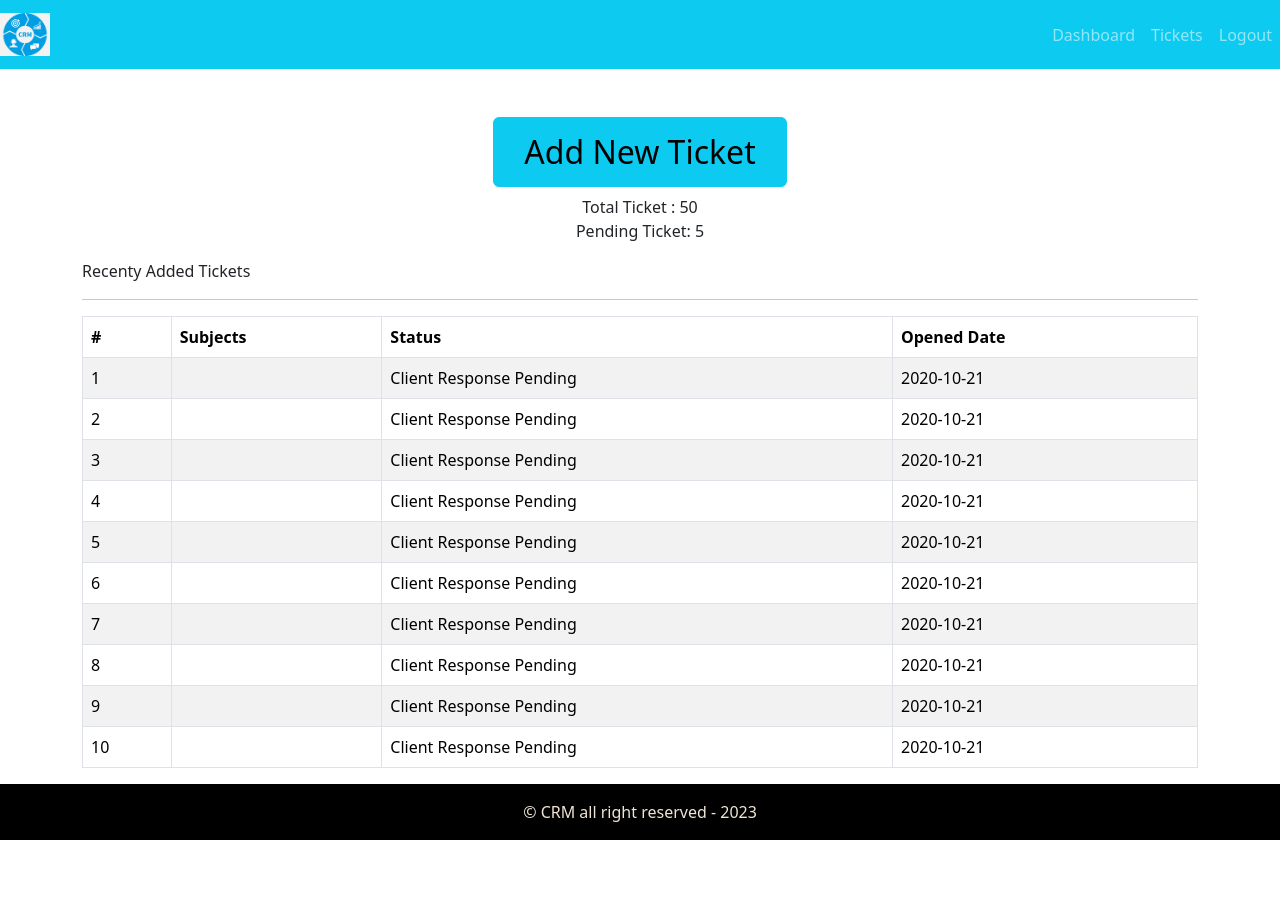
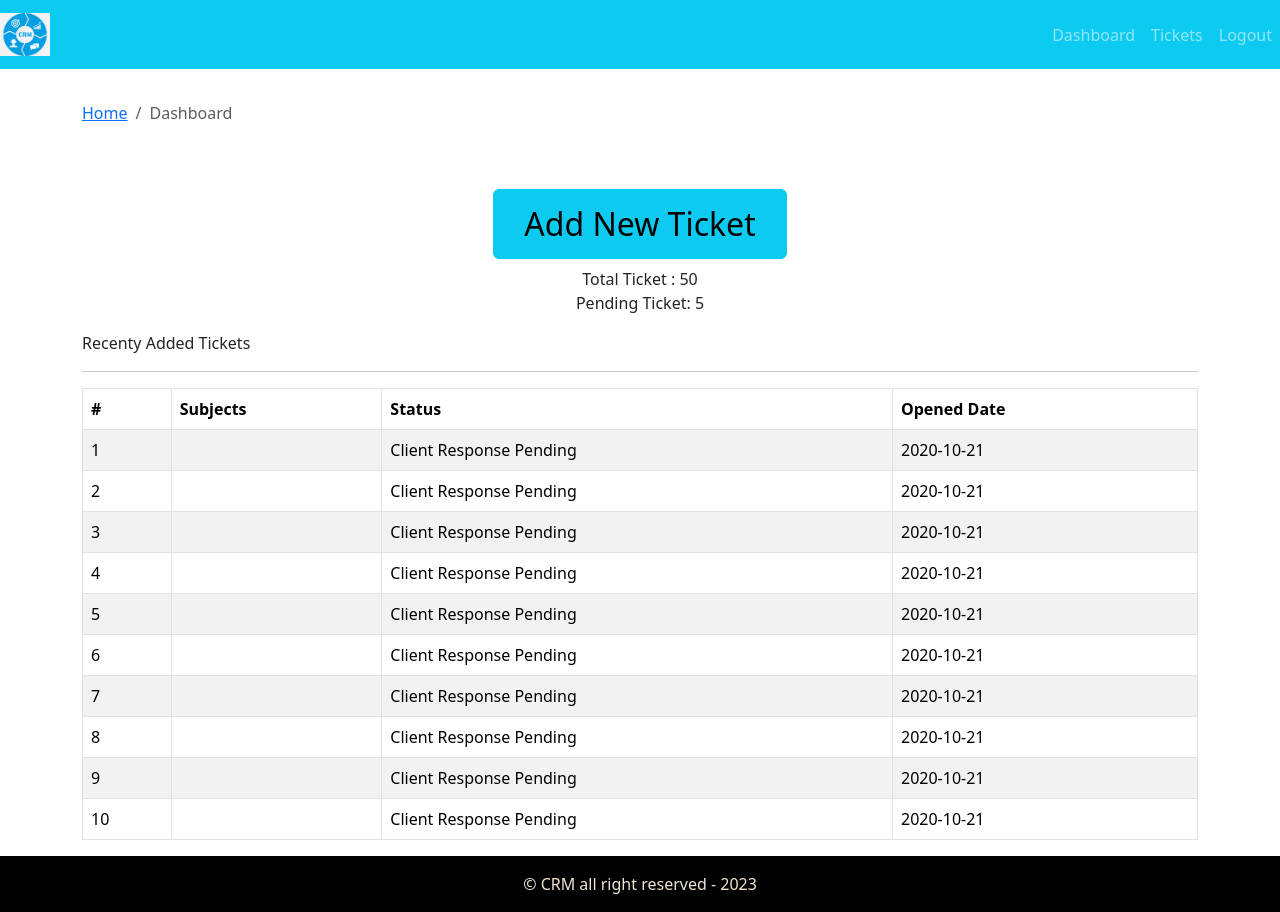
Before and after one commit to nits1732/crm-frontend, a React (Create React App) app: page / in a window 1280 px wide. Before the commit the page ends 840 px from the top, so only its background shows below. Built offline with nearby package versions, Linux system fonts and the light colour scheme.

Commit message:
Dashboard Updated

```diff
--- a/src/Layout/DefaultLayout.js
+++ b/src/Layout/DefaultLayout.js
@@ -4,7 +4,7 @@
 export const DefaultLayout = ({children}) => {
   return (
     <div className='.default-layout'>
-      <header className='header'>
+      <header className='header mb-2'>
         <Header/>
       </header>
       <main className='main'>
--- /dev/null
+++ b/src/components/breadcrumb/Breadcrumb.comp.js
@@ -0,0 +1,10 @@
+import React from 'react'
+import { Breadcrumb } from 'react-bootstrap'
+export const PageBreadcrumb = ({page}) => {
+  return (
+    <Breadcrumb>
+    <Breadcrumb.Item href="#">Home</Breadcrumb.Item>
+    <Breadcrumb.Item active>{page}</Breadcrumb.Item>
+  </Breadcrumb>
+  )
+}
--- a/src/page/dashboard/dashboard.page.js
+++ b/src/page/dashboard/dashboard.page.js
@@ -2,9 +2,16 @@
 import { TicketTable } from '../../components/ticketcomponet/TicketTable.comp'
 import tickets from "../../assets/data/dummy-tickets.json"
 import { Container,Row,Col,Button } from 'react-bootstrap'
+import { PageBreadcrumb } from '../../components/breadcrumb/Breadcrumb.comp'
 export const Dashboard = () => {
   return (
     <Container>
+        <br/>
+        <Row>
+            <Col>
+            <PageBreadcrumb page="Dashboard"/>
+            </Col>
+        </Row>
         <Row>
             <Col className='text-center mt-5 mb-2'>
             <Button variant='info' style={{'fontSize':'2rem','padding':'10px 30px'}}>Add New Ticket</Button>
```
